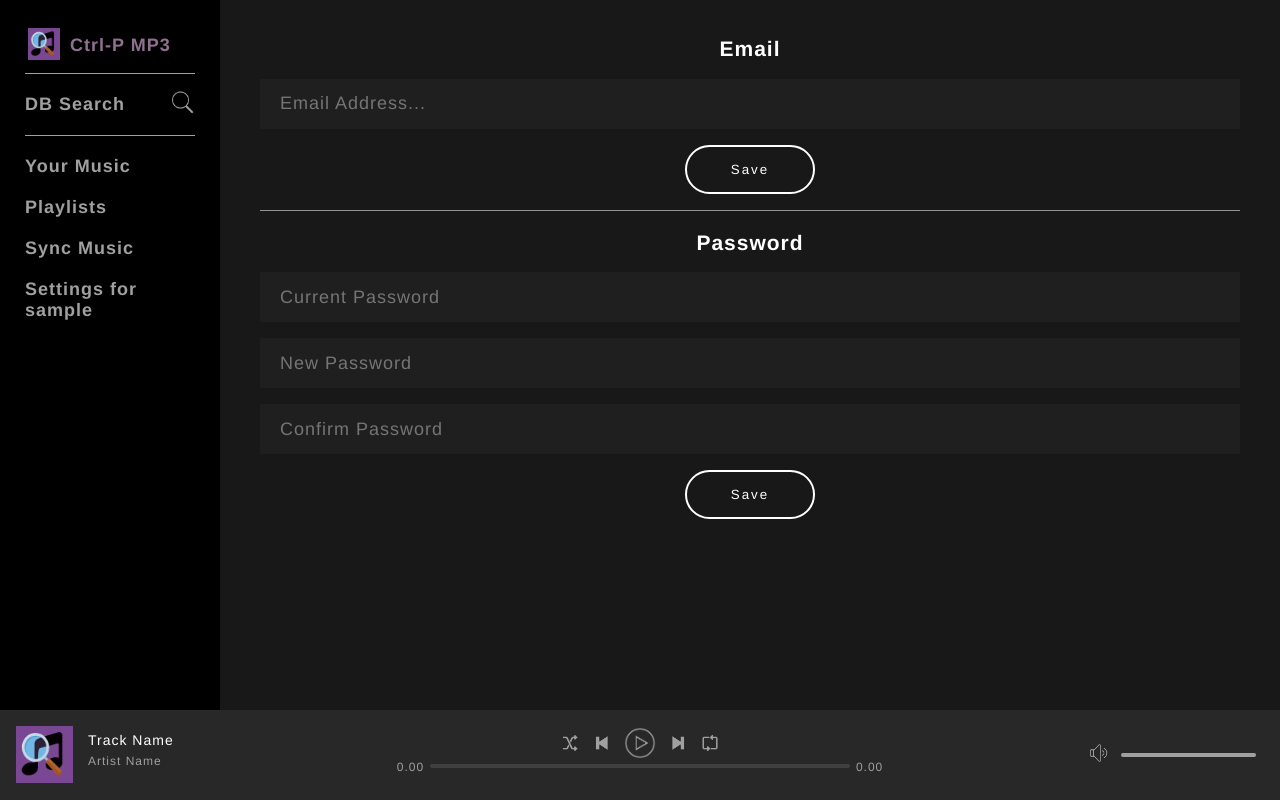
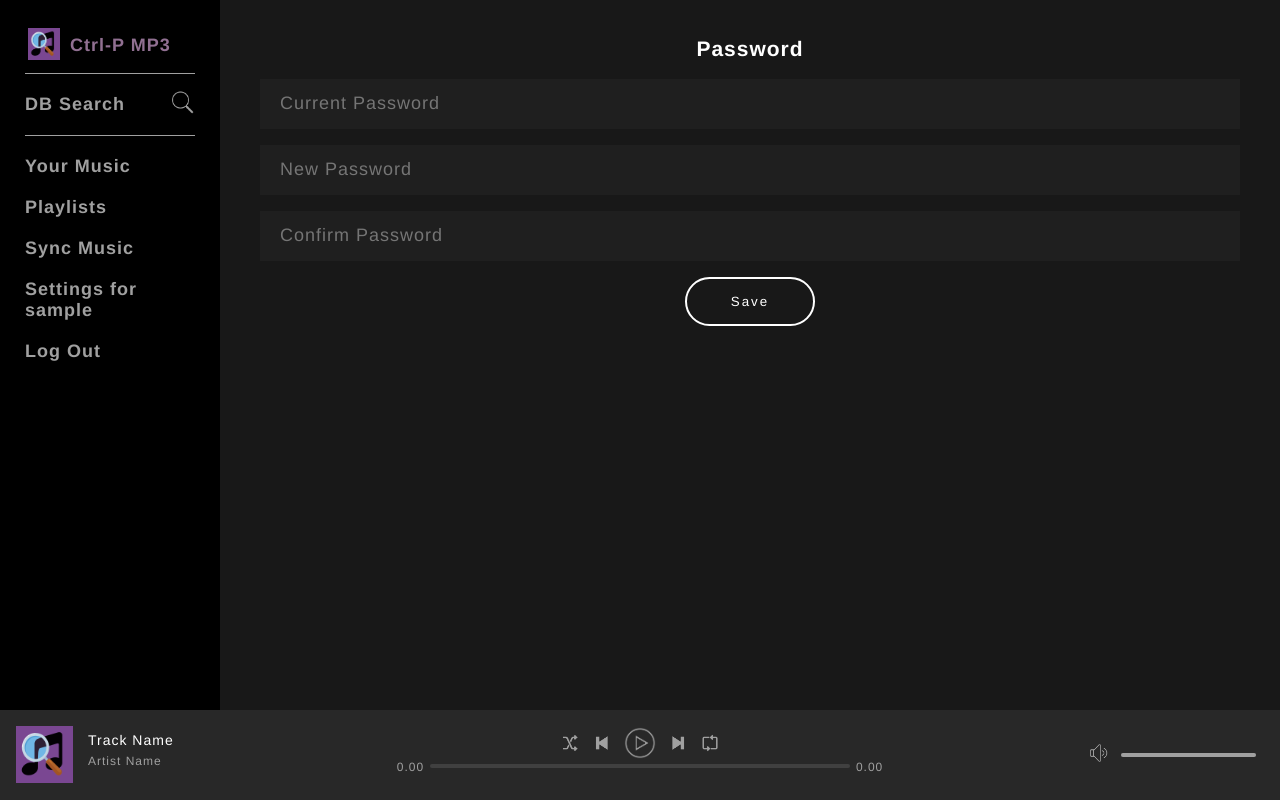
Before and after one commit to DaveM7788/ctrlpmp3, a PHP site: page /updateDetails.php in a window 1280 px wide. Run offline with PHP 8.4, Linux system fonts and the light colour scheme; the visitor is signed in with stand-in values (Sample User, id 1); data comes from the database, SQL or seed files in the repository; data that the repository does not hold is empty.

Commit message:
User Details
Add log out link to side bar. Remove changing email and the corresponding functions. Remove random unused icon

```diff
--- a/assets/js/script.js
+++ b/assets/js/script.js
@@ -175,14 +175,6 @@ function logout() {
 	});
 }
 
-function updateEmail(emailClass) {
-	var emailValue = $("." + emailClass).val();
-	$.post("includes/handlers/ajax/updateEmail.php", {email: emailValue, username: userLoggedIn})
-	.done(function(response) {
-		$("." + emailClass).nextAll(".message").text(response);
-	});
-}
-
 function updatePassword(oldPasswordClass, newPasswordClass1, newPasswordClass2) {
 	var oldPassword = $("." + oldPasswordClass).val();
 	var newPassword1 = $("." + newPasswordClass1).val();
--- a/includes/navBarContainer.php
+++ b/includes/navBarContainer.php
@@ -31,6 +31,9 @@
             <div class="navItem">
                 <span role="link" tabindex="0" onclick="openPage('settings.php')" class="navItemLink">Settings for <?php echo $userLoggedIn->getUsername(); ?></span>
             </div>
+            <div class="navItem">
+                <span role="link" tabindex="0" onclick="logout()" class="navItemLink">Log Out</span>
+            </div>
         </div>
     </nav>
 </div>
--- a/settings.php
+++ b/settings.php
@@ -10,7 +10,7 @@ include("includes/includedFiles.php");
 	</div>
 
 	<div class="buttonItems">
-		<button class="button" onclick="openPage('updateDetails.php')">User Details</button>
+		<button class="button" onclick="openPage('updateDetails.php')">Change Password</button>
 		<button class="button" onclick="logout()">Log Out</button>
 	</div>
 </div>
--- a/updateDetails.php
+++ b/updateDetails.php
@@ -3,13 +3,6 @@ include("includes/includedFiles.php");
 ?>
 
 <div class="userDetails">
-	<div class="container borderBottom">
-		<h2>Email</h2>
-		<input type="text" name="email" class="email" placeholder="Email Address..." value="<?php echo $userLoggedIn->getEmail(); ?>">
-		<span class="message"></span>
-		<button class="button" onclick="updateEmail('email')">Save</button>
-	</div>
-
 	<div class="container">
 		<h2>Password</h2>
 		<input type="password" name="oldPassword" class="oldPassword" placeholder="Current Password">
```
Also changed, not shown: includes/handlers/ajax/updateEmail.php (deleted, +0 -29 lines), assets/images/profile-pics/productivityICOOn.ico (deleted).
